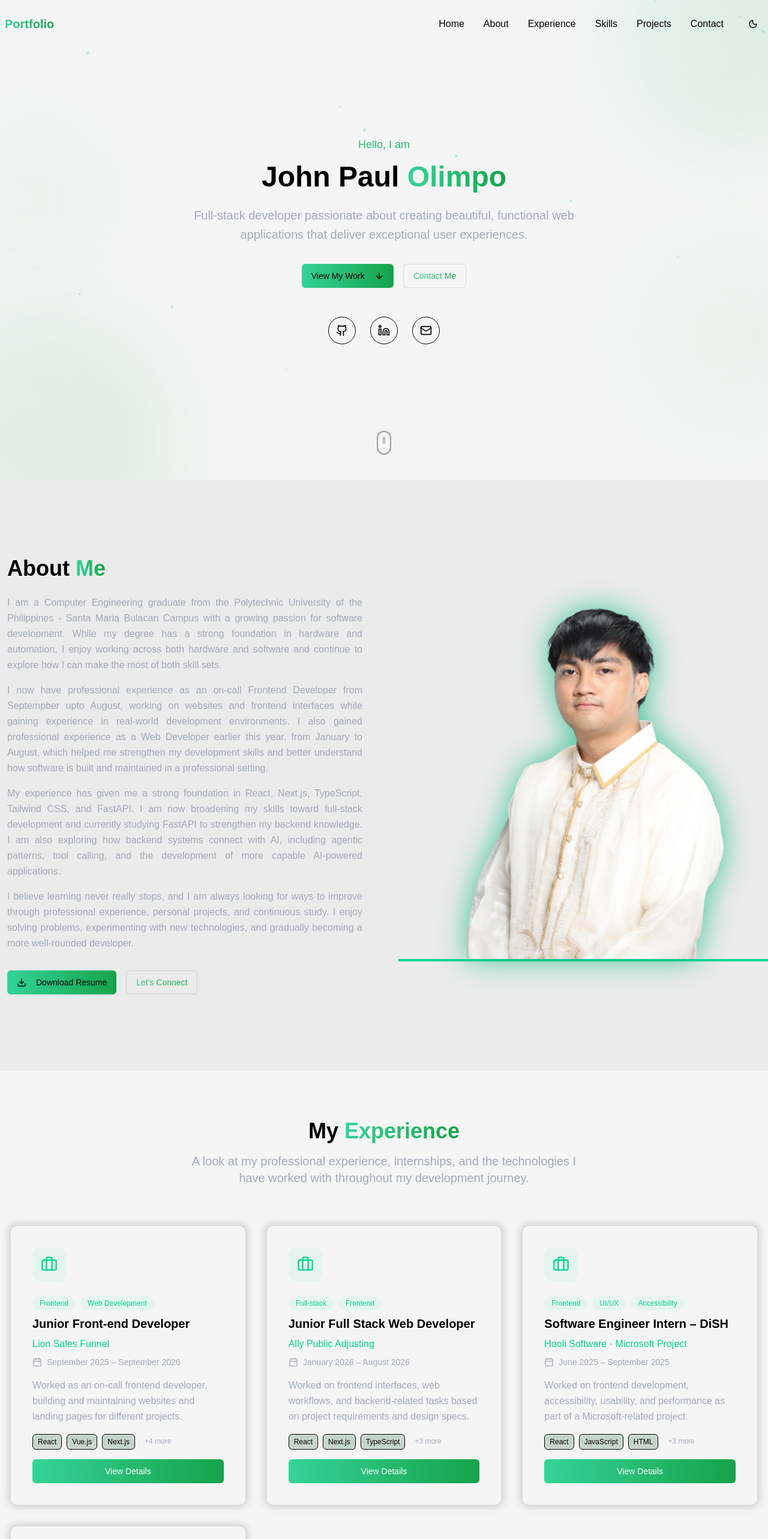
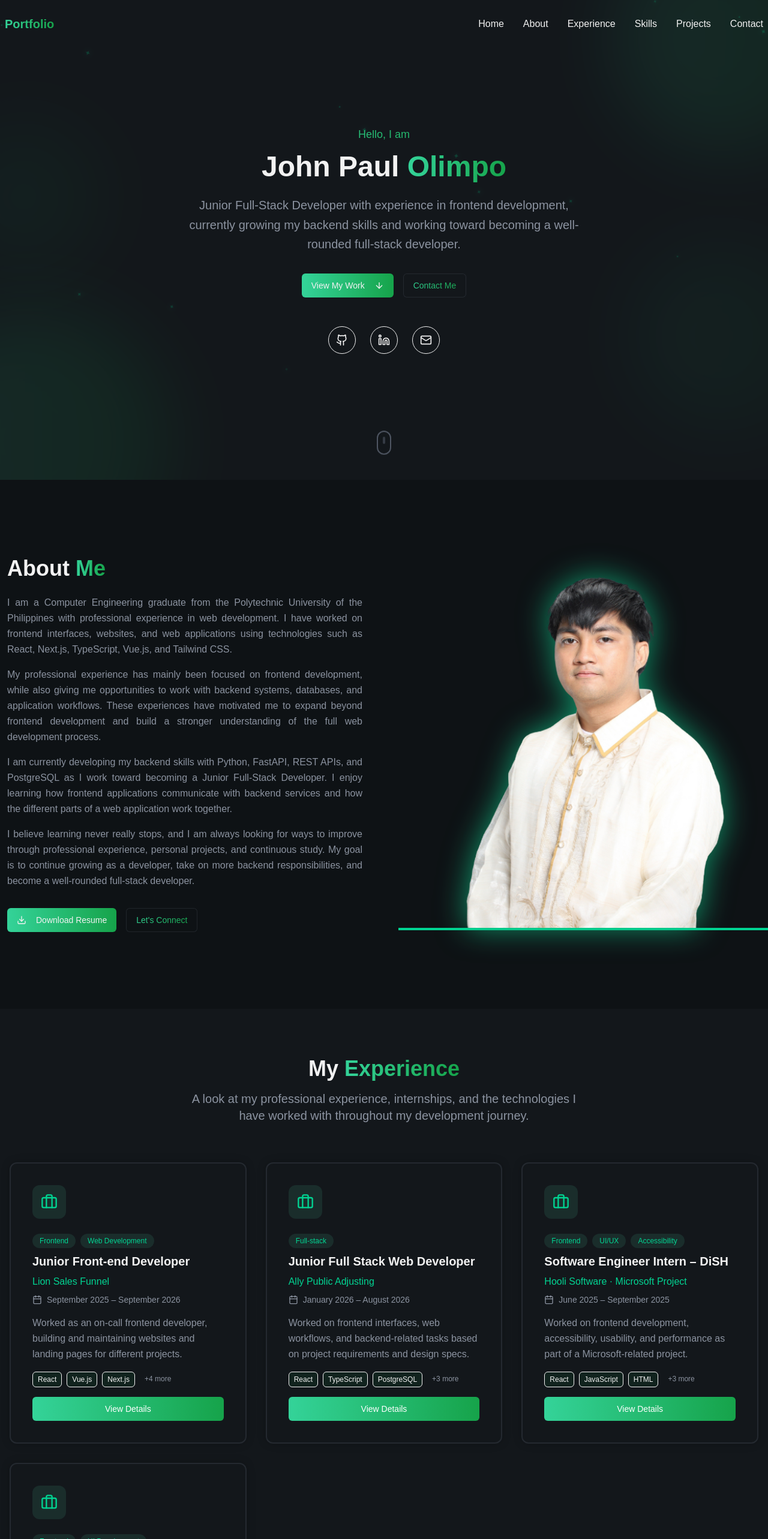
Before and after one commit to Shachi-git/myPortfolio, a Next.js app: page / in a window 1280 px wide. Shown: the top 2566 px of the page at 60% size. Built offline with nearby package versions, Linux system fonts and the light colour scheme.

Commit message:
change details and UI

```diff
--- a/app/globals.css
+++ b/app/globals.css
@@ -1,23 +1,16 @@
 @import 'tailwindcss';
 
 :root {
-  --background: 0 0% 94%;
-  --foreground: 215 25% 15%;
-  --section-odd: 0 0% 96%;
-  --section-even: 0 0% 92%;
-}
-
-.dark {
   --background: 210 18% 9%;
   --foreground: 0 0% 95%;
-
   --section-odd: 210 18% 9%;
   --section-even: 210 20% 7%;
 }
 
 @theme inline {
-  --color-background: var(--background);
-  --color-foreground: var(--foreground);
+  --color-background: hsl(var(--background));
+  --color-foreground: hsl(var(--foreground));
+
   --font-sans: var(--font-geist-sans);
   --font-mono: var(--font-geist-mono);
 }
@@ -27,6 +20,7 @@
     opacity: 0;
     transform: translate(-50%, -48%) scale(0.95);
   }
+
   100% {
     opacity: 1;
     transform: translate(-50%, -50%) scale(1);
@@ -38,6 +32,7 @@
     opacity: 1;
     transform: translate(-50%, -50%) scale(1);
   }
+
   100% {
     opacity: 0;
     transform: translate(-50%, -48%) scale(0.95);
@@ -57,19 +52,13 @@
     pointer-events: none;
   }
 
-  .skills-btn {
-    color: var(--foreground);
-  }
-  .skills-btn:hover {
-    background-image: linear-gradient(to right, #34d3997e, #3c985e6d);
-  }
-
   .gradient-text {
     background-image: linear-gradient(to right, #34d399, #16a34a);
     color: transparent;
     -webkit-background-clip: text;
     background-clip: text;
   }
+
   section:nth-of-type(odd) {
     background-color: hsl(var(--section-odd));
   }
@@ -77,6 +66,7 @@
   section:nth-of-type(even) {
     background-color: hsl(var(--section-even));
   }
+
   .contact-btn {
     background-color: inherit;
     transition: all 0.1s ease;
@@ -87,7 +77,7 @@
   }
 
   .nav-button {
-    color: var(--foreground);
+    color: hsl(var(--foreground));
     transition: color 0.3s;
     font-weight: 500;
   }
@@ -98,30 +88,7 @@
     -webkit-background-clip: text;
     background-clip: text;
   }
-
-  .text-light-mode {
-    color: black;
-  }
-
-  .text-dark-mode {
-    color: white;
-  }
-
-  .light-mode {
-    background-color: transparent;
-    color: #0a0a0a;
-  }
-
-  .light-mode:hover {
-    color: white;
-    background: linear-gradient(to right, #34d399, #16a34a);
-  }
-
-  .light-mode:focus {
-    border: linear-gradient(to right, #34d399, #16a34a);
-  }
 }
-
 
 @keyframes fall {
   0% {
@@ -148,7 +115,7 @@
 }
 
 body {
-  background: var(--background);
-  color: var(--foreground);
+  background: hsl(var(--background));
+  color: hsl(var(--foreground));
   font-family: Arial, Helvetica, sans-serif;
 }
--- a/components/Navbar.tsx
+++ b/components/Navbar.tsx
@@ -1,8 +1,7 @@
 'use client'
 
 import { useState, useEffect, useRef } from 'react'
-import { useTheme } from 'next-themes'
-import { Menu, X, Sun, Moon } from 'lucide-react'
+import { Menu, X } from 'lucide-react'
 import { Button } from '@/components/ui/Button'
 import cn from 'classnames'
 
@@ -18,13 +17,7 @@ const navItems = [
 export const Navbar = () => {
   const [isMenuOpen, setIsMenuOpen] = useState(false)
   const [isScrolled, setIsScrolled] = useState(false)
-  const [mounted, setMounted] = useState(false)
-  const { setTheme, resolvedTheme } = useTheme()
   const menuRef = useRef<HTMLDivElement>(null)
-
-  useEffect(() => {
-    setMounted(true)
-  }, [])
 
   useEffect(() => {
     const handleScroll = () => {
@@ -32,6 +25,7 @@ export const Navbar = () => {
     }
 
     window.addEventListener('scroll', handleScroll)
+
     return () => window.removeEventListener('scroll', handleScroll)
   }, [])
 
@@ -44,8 +38,6 @@ export const Navbar = () => {
 
     if (isMenuOpen) {
       document.addEventListener('mousedown', handleClickOutside)
-    } else {
-      document.removeEventListener('mousedown', handleClickOutside)
     }
 
     return () => {
@@ -55,87 +47,48 @@ export const Navbar = () => {
 
   const scrollToSection = (href: string) => {
     const element = document.querySelector(href)
+
     if (element) {
       element.scrollIntoView({ behavior: 'smooth' })
       setIsMenuOpen(false)
     }
   }
 
-  if (!mounted) return null
-
   return (
     <nav
       className={cn(
-        'fixed top-0 left-0 right-0 z-50 py-2 transition-all duration-300 px-2',
+        'fixed top-0 left-0 right-0 z-50 px-2 py-2 transition-all duration-300',
         isScrolled
           ? 'bg-background/80 backdrop-blur-lg shadow-md'
           : 'bg-transparent',
       )}
     >
-      <div className="max-w-7xl mx-auto">
-        <div className="flex items-center justify-between h-16">
-          <div className="font-bold text-xl gradient-text">Portfolio</div>
+      <div className="mx-auto max-w-7xl">
+        <div className="flex h-16 items-center justify-between">
+          {/* Logo */}
+          <div className="text-xl font-bold gradient-text">Portfolio</div>
 
           {/* Desktop Navigation */}
-          <div className="hidden md:flex items-center space-x-8">
+          <div className="hidden items-center space-x-8 md:flex">
             {navItems.map((item) => (
               <button
                 key={item.label}
                 onClick={() => scrollToSection(item.href)}
-                className={cn(
-                  'transition-colors duration-100 nav-button cursor-pointer',
-                  resolvedTheme === 'dark'
-                    ? 'text-dark-mode'
-                    : 'text-light-mode',
-                )}
+                className="nav-button cursor-pointer transition-colors duration-100"
               >
                 {item.label}
               </button>
             ))}
-
-            <Button
-              variant="ghost"
-              size="sm"
-              onClick={() =>
-                setTheme(resolvedTheme === 'dark' ? 'light' : 'dark')
-              }
-              className={cn(
-                'p-2 transition-colors duration-100 border-transparent border cursor-pointer',
-                resolvedTheme === 'dark'
-                  ? 'text-dark-mode'
-                  : 'focus:border-[#16a34a] light-mode text-light-mode',
-              )}
-            >
-              {resolvedTheme === 'dark' ? (
-                <Sun className="h-4 w-4" />
-              ) : (
-                <Moon className="h-4 w-4" />
-              )}
-            </Button>
           </div>
 
           {/* Mobile Menu Button */}
-          <div className="md:hidden flex items-center space-x-2">
-            <Button
-              variant="ghost"
-              size="sm"
-              onClick={() =>
-                setTheme(resolvedTheme === 'dark' ? 'light' : 'dark')
-              }
-              className="p-2"
-            >
-              {resolvedTheme === 'dark' ? (
-                <Sun className="h-4 w-4" />
-              ) : (
-                <Moon className="h-4 w-4" />
-              )}
-            </Button>
-
+          <div className="flex items-center md:hidden">
             <Button
               variant="ghost"
               size="sm"
               onClick={() => setIsMenuOpen(!isMenuOpen)}
-              className="p-2"
+              className="cursor-pointer p-2"
+              aria-label={isMenuOpen ? 'Close menu' : 'Open menu'}
             >
               {isMenuOpen ? (
                 <X className="h-5 w-5" />
@@ -150,13 +103,13 @@ export const Navbar = () => {
         {isMenuOpen && (
           <div
             ref={menuRef}
-            className="md:hidden py-4 bg-background/95 backdrop-blur-lg rounded-lg mt-2 shadow-medium border"
+            className="mt-2 rounded-lg border bg-background/95 py-4 shadow-medium backdrop-blur-lg md:hidden"
           >
             {navItems.map((item) => (
               <button
                 key={item.label}
                 onClick={() => scrollToSection(item.href)}
-                className="block w-full text-left px-4 py-3 text-foreground hover:text-primary hover:bg-accent-light transition-colors duration-300 font-medium"
+                className="block w-full px-4 py-3 text-left font-medium text-foreground transition-colors duration-300 hover:text-primary hover:bg-accent-light"
               >
                 {item.label}
               </button>
--- a/components/sections/about.tsx
+++ b/components/sections/about.tsx
@@ -26,36 +26,36 @@ export const About = () => {
 
             <div className="space-y-4 flex-grow text-muted-foreground leading-relaxed text-justify text-gray-400/90">
               <p>
-                I am a Computer Engineering graduate from the Polytechnic University of
-                the Philippines - Santa Maria Bulacan Campus with a growing passion for
-                software development. While my degree has a strong foundation in hardware
-                and automation, I enjoy working across both hardware and software and
-                continue to explore how I can make the most of both skill sets.
+                I am a Computer Engineering graduate from the Polytechnic
+                University of the Philippines with professional experience in
+                web development. I have worked on frontend interfaces, websites,
+                and web applications using technologies such as React, Next.js,
+                TypeScript, Vue.js, and Tailwind CSS.
               </p>
 
               <p>
-                I now have professional experience as an on-call Frontend Developer from Septempber
-                upto August, working on websites and frontend interfaces while gaining experience in
-                real-world development environments. I also gained professional
-                experience as a Web Developer earlier this year, from January to August, which helped me
-                strengthen my development skills and better understand how software is
-                built and maintained in a professional setting.
+                My professional experience has mainly been focused on frontend
+                development, while also giving me opportunities to work with
+                backend systems, databases, and application workflows. These
+                experiences have motivated me to expand beyond frontend
+                development and build a stronger understanding of the full web
+                development process.
               </p>
 
               <p>
-                My experience has given me a strong foundation in React, Next.js,
-                TypeScript, Tailwind CSS, and FastAPI. I am now broadening my skills toward
-                full-stack development and currently studying FastAPI to strengthen my
-                backend knowledge. I am also exploring how backend systems connect with
-                AI, including agentic patterns, tool calling, and the development of more
-                capable AI-powered applications.
+                I am currently developing my backend skills with Python,
+                FastAPI, REST APIs, and PostgreSQL as I work toward becoming a
+                Junior Full-Stack Developer. I enjoy learning how frontend
+                applications communicate with backend services and how the
+                different parts of a web application work together.
               </p>
 
               <p>
-                I believe learning never really stops, and I am always looking for ways
-                to improve through professional experience, personal projects, and
-                continuous study. I enjoy solving problems, experimenting with new
-                technologies, and gradually becoming a more well-rounded developer.
+                I believe learning never really stops, and I am always looking
+                for ways to improve through professional experience, personal
+                projects, and continuous study. My goal is to continue growing
+                as a developer, take on more backend responsibilities, and
+                become a well-rounded full-stack developer.
               </p>
             </div>
 
--- a/components/sections/experience.tsx
+++ b/components/sections/experience.tsx
@@ -1,10 +1,7 @@
 'use client'
 
 import { useState } from 'react'
-import {
-  Briefcase,
-  Calendar,
-} from 'lucide-react'
+import { Briefcase, Calendar } from 'lucide-react'
 import {
   Dialog,
   DialogContent,
@@ -37,15 +34,7 @@ const experiences: Experience[] = [
     longDescription:
       'Worked as an on-call frontend developer, helping build and maintain websites and landing pages for different projects. My work involved translating designs into responsive web interfaces, implementing updates based on project requirements, fixing frontend issues, and maintaining existing websites.',
     category: ['Frontend', 'Web Development'],
-    tech: [
-      'React',
-      'Vue.js',
-      'Next.js',
-      'JavaScript',
-      'HTML',
-      'CSS',
-      'Git',
-    ],
+    tech: ['React', 'Vue.js', 'Next.js', 'JavaScript', 'HTML', 'CSS', 'Git'],
     responsibilities: [
       'Built and maintained websites and landing pages using React, Vue, and Next.js',
       'Translated designs into responsive and functional web interfaces',
@@ -63,23 +52,23 @@ const experiences: Experience[] = [
     description:
       'Worked on frontend interfaces, web workflows, and backend-related tasks based on project requirements and design specs.',
     longDescription:
-      'Worked on frontend interfaces and internal workflows based on design specifications, while also contributing to backend-related tasks and bug fixes. My role provided experience working across different parts of a web application, including frontend development, and backend functionality.',
-    category: ['Full-stack', 'Frontend'],
+      'Worked across different parts of web applications, primarily focusing on frontend interfaces and workflows while also contributing to backend-related tasks. I worked with PostgreSQL, FastAPI, and REST APIs, gaining practical experience in how frontend applications connect with backend services and databases.',
+    category: ['Full-stack'],
     tech: [
       'React',
-      'Next.js',
       'TypeScript',
       'PostgreSQL',
       'FastAPI',
       'REST API',
+      'Alembic',
     ],
     responsibilities: [
       'Built and maintained frontend interfaces and user workflows',
       'Translated design specifications into responsive web pages',
       'Worked on document and text extraction-related fixes',
       'Worked with PostgreSQL and backend functionality',
-      'Explored FastAPI and REST APIs to improve backend development skills',
-      'Collaborated with the team on website updates and improvements',
+      'Explored FastAPI and REST APIs to strengthen backend development skills',
+      'Gained experience working across frontend, backend, and database components of web applications',
     ],
   },
   {
@@ -92,14 +81,7 @@ const experiences: Experience[] = [
     longDescription:
       'Worked as part of a collaborative team on DiSH, a Microsoft-related project. My work focused on improving web accessibility, usability, and performance while participating in Agile development practices alongside engineers, QA, designers, and product managers.',
     category: ['Frontend', 'UI/UX', 'Accessibility'],
-    tech: [
-      'React',
-      'JavaScript',
-      'HTML',
-      'CSS',
-      'Web Accessibility',
-      'Git',
-    ],
+    tech: ['React', 'JavaScript', 'HTML', 'CSS', 'Web Accessibility', 'Git'],
     responsibilities: [
       'Improved web accessibility compliance to make the website more inclusive for diverse users',
       'Collaborated in Agile sprints with engineers, QA, designers, and product managers',
@@ -117,14 +99,7 @@ const experiences: Experience[] = [
     longDescription:
       'Worked on frontend improvements for Zentive, implementing UI changes and fixing bugs based on design specifications. This experience helped strengthen my understanding of React-based development and translating designs into functional interfaces.',
     category: ['Frontend', 'UI Development'],
-    tech: [
-      'React',
-      'Tailwind CSS',
-      'JavaScript',
-      'HTML',
-      'CSS',
-      'Git',
-    ],
+    tech: ['React', 'Tailwind CSS', 'JavaScript', 'HTML', 'CSS', 'Git'],
     responsibilities: [
       'Implemented UI modifications based on design specifications',
       'Fixed frontend bugs and interface issues',
@@ -254,9 +229,7 @@ export function Experience() {
                   </div>
 
                   <div>
-                    <h3 className="text-lg font-semibold mb-2">
-                      Overview
-                    </h3>
+                    <h3 className="text-lg font-semibold mb-2">Overview</h3>
 
                     <p className="text-gray-400/90 leading-relaxed">
                       {selectedExperience.longDescription}
@@ -271,10 +244,7 @@ export function Experience() {
                     <ul className="space-y-2">
                       {selectedExperience.responsibilities.map(
                         (responsibility, index) => (
-                          <li
-                            key={index}
-                            className="flex items-start gap-2"
-                          >
+                          <li key={index} className="flex items-start gap-2">
                             <div className="w-1.5 h-1.5 bg-emerald-400 rounded-full mt-2 flex-shrink-0"></div>
 
                             <span className="text-gray-400/90">
--- a/components/sections/home.tsx
+++ b/components/sections/home.tsx
@@ -62,8 +62,9 @@ export const Home = () => {
             John Paul <span className="gradient-text">Olimpo</span>
           </h1>
           <p className="text-xl text-gray-400/90 mb-8 max-w-2xl mx-auto leading-relaxed">
-            Full-stack developer passionate about creating beautiful, functional
-            web applications that deliver exceptional user experiences.
+            Junior Full-Stack Developer with experience in frontend development,
+            currently growing my backend skills and working toward becoming a
+            well-rounded full-stack developer.
           </p>
 
           <div className="flex flex-col sm:flex-row gap-4 justify-center items-center mb-12">
--- a/components/sections/skills.tsx
+++ b/components/sections/skills.tsx
@@ -1,6 +1,5 @@
 'use client'
 
-import { useState } from 'react'
 import {
   Code,
   Palette,
@@ -35,9 +34,6 @@ const skillCategories = [
       { name: 'TypeScript', icon: SiTypescript },
       { name: 'JavaScript', icon: SiJavascript },
       { name: 'Python', icon: FaPython },
-      // { name: 'C++', icon: SiCplusplus },
-      // { name: 'C#', icon: PiFileCSharp },
-      // { name: 'C', icon: Code },
     ],
   },
   {
@@ -52,7 +48,6 @@ const skillCategories = [
       { name: 'Tailwind CSS', icon: SiTailwindcss },
       { name: 'Bootstrap', icon: Layers },
       { name: 'React Query', icon: SiReactquery },
-      // { name: 'Go High Level', icon: FaCode },
     ],
   },
   {
@@ -62,8 +57,6 @@ const skillCategories = [
     skills: [
       { name: 'FastAPI', icon: SiFastapi },
       { name: 'PostgreSQL', icon: SiPostgresql },
-      // { name: 'Directus', icon: SiDirectus },
-      // { name: 'MongoDB', icon: SiMongodb },
     ],
   },
   {
@@ -71,26 +64,16 @@ const skillCategories = [
     label: 'Version Control',
     icon: Settings,
     skills: [
-      // { name: 'Vercel', icon: Cloud },
-      // { name: 'Vite', icon: Zap },
       { name: 'Git', icon: GitBranch },
-      // { name: 'Sanity Studio', icon: Settings },
+      { name: 'Bitbucket', icon: GitBranch },
+      { name: 'SourceTree', icon: GitBranch },
     ],
   },
-  // {
-  //   id: 'mobile',
-  //   label: 'Mobile',
-  //   icon: Smartphone,
-  //   skills: [{ name: 'React Native', icon: Atom }],
-  // },
   {
     id: 'design',
     label: 'Design & Others',
     icon: Palette,
     skills: [
-      // { name: 'Figma', icon: SiFigma },
-      // { name: 'Adobe Photoshop', icon: Brush },
-      // { name: 'Adobe Illustrator', icon: Brush },
       { name: 'Canva', icon: Lightbulb },
       { name: 'UI/UX Design', icon: Lightbulb },
       { name: 'Web Accessibility', icon: Accessibility },
@@ -98,88 +81,68 @@ const skillCategories = [
   },
   {
     id: 'management',
-    label: 'Project Management',
+    label: 'Development Practices',
     icon: Users,
     skills: [
       { name: 'Jira', icon: Users },
-      { name: 'Atlassian Suite', icon: Users },
       { name: 'Agile/Scrum', icon: Users },
-      { name: 'Project Planning', icon: Users },
     ],
   },
 ]
 
 export const Skills = () => {
-  const [activeCategory, setActiveCategory] = useState('frontend')
-
-  const activeSkills =
-    skillCategories.find((cat) => cat.id === activeCategory)?.skills || []
-
   return (
-    <section id="skills" className="bg-background py-24 px-4">
-      <div className="max-w-7xl mx-auto">
-        <div className="text-center mb-16">
-          <h2 className="text-4xl mb-4 font-bold">
+    <section id="skills" className="bg-background px-4 py-24">
+      <div className="mx-auto max-w-7xl">
+        {/* Heading */}
+        <div className="mb-16 text-center">
+          <h2 className="mb-4 text-4xl font-bold">
             My <span className="gradient-text">Skills</span>
           </h2>
-          <p className="text-xl max-w-2xl mx-auto text-gray-400/90">
-            A collection of programming languages, frameworks, tools, and
-            technologies I work with and have gained experience in through
-            projects and hands-on practice.
+
+          <p className="mx-auto max-w-2xl text-xl text-gray-400/90">
+            Technologies and tools I have worked with through professional
+            experience, projects, and hands-on practice.
           </p>
         </div>
 
-        {/* Category Filters */}
-        <div className="flex flex-wrap justify-center gap-4 mb-12">
+        {/* Skills Grid */}
+        <div className="grid gap-6 md:grid-cols-2 lg:grid-cols-3">
           {skillCategories.map((category) => {
-            const Icon = category.icon
+            const CategoryIcon = category.icon
+
             return (
-              <button
+              <div
                 key={category.id}
-                onClick={() => setActiveCategory(category.id)}
-                className={`flex items-center gap-2 px-6 py-3 cursor-pointer border border-gray-500/20 rounded-lg font-medium transition-all duration-300 ${
-                  activeCategory === category.id
-                    ? 'gradient-bg shadow-[0_0_10px_rgba(16,185,129,0.8)]'
-                    : 'text-foreground skills-btn shadow-[0_0_15px_rgba(0,0,2,0.2)] hover:shadow-[0_0_25px_rgba(16,185,129,0.8)]'
-                }`}
+                className="rounded-lg border border-gray-500/20 p-6 shadow-[0_0_15px_rgba(0,0,2,0.2)] transition-all duration-300 hover:shadow-[0_0_25px_rgba(16,185,129,0.2)]"
               >
-                <Icon className="h-5 w-5" />
-                {category.label}
-              </button>
-            )
-          })}
+                {/* Category Header */}
+                <div className="mb-6 flex items-center gap-3">
+                  <CategoryIcon className="h-6 w-6" />
+
+                  <h3 className="text-lg font-semibold">{category.label}</h3>
                 </div>
 
-        {/* Skills*/}
-        <div className="grid md:grid-cols-2 lg:grid-cols-3 gap-4">
-          {activeSkills.map((skill, index) => {
+                {/* Skills */}
+                <div className="flex flex-wrap gap-3">
+                  {category.skills.map((skill) => {
                     const SkillIcon = skill.icon
+
                     return (
                       <div
                         key={skill.name}
-                className="flex items-center border border-gray-500/20 gap-3 px-6 py-4 shadow-[0_0_15px_rgba(0,0,2,0.2)] rounded-lg font-medium text-foreground "
-                style={{ animationDelay: `${index * 100}ms` }}
+                        className="flex items-center gap-2 rounded-lg border border-gray-500/20 px-3 py-2 text-sm font-medium text-foreground transition-all duration-300 hover:border-emerald-500/40"
                       >
-                <SkillIcon className="h-5 w-5 flex-shrink-0" />
+                        <SkillIcon className="h-4 w-4 flex-shrink-0" />
+
                         <span>{skill.name}</span>
                       </div>
                     )
                   })}
                 </div>
-
-        {/* Additional Skills */}
-        <div className="mt-16 text-center">
-          <h3 className="heading-md mb-8">Additional Skills</h3>
-          <div className="flex flex-wrap justify-center gap-3">
-            {['BitBucket', 'SourceTree'].map((tech) => (
-              <span
-                key={tech}
-                className="px-4 py-2 border-gray-500/20 rounded-lg text-sm font-medium text-foreground  shadow-[0_0_15px_rgba(0,0,10,0.5)]  transition-all duration-300 cursor-default"
-              >
-                {tech}
-              </span>
-            ))}
               </div>
+            )
+          })}
         </div>
       </div>
     </section>
```
Lines whose indentation alone changed are shown as unchanged.
